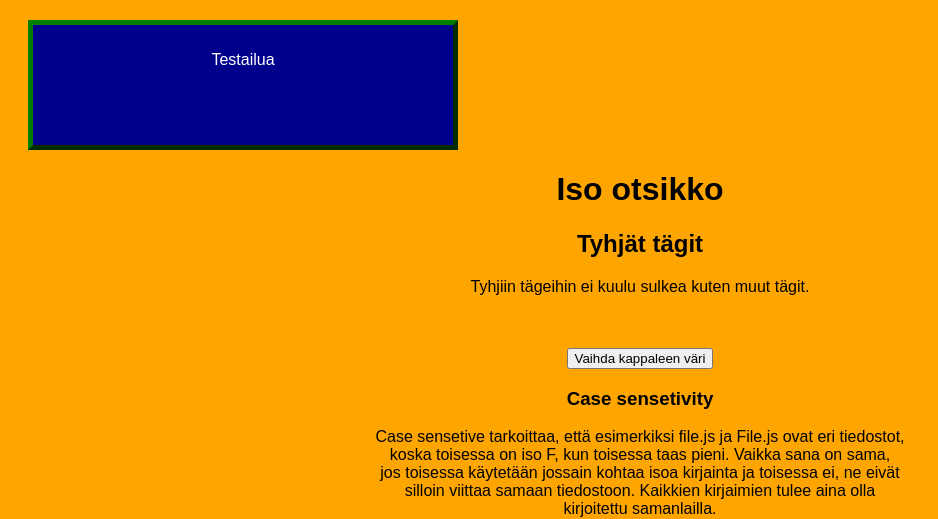
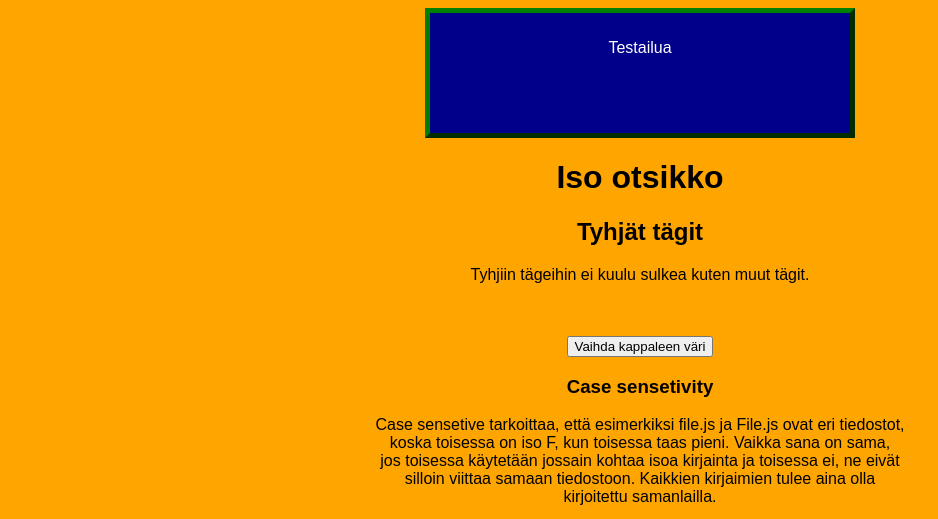
Before and after one commit to Inka302/Salpaus, a plain HTML site: page index.html in a window 1280 px wide. Shown: the top 519 px of the page, without its empty margins (0-938 px from the left). Drawn offline with Linux system fonts and the light colour scheme.

Commit message:
Update muotoilu.css

```diff
--- a/muotoilu.css
+++ b/muotoilu.css
@@ -17,6 +17,6 @@ a:hover {
     color: white;
     text-align: center;
     padding: 10px;
-    margin: 20px;
-    horizontal-align: middle;
+    margin-left: auto;
+    margin-right: auto;
 }
```
